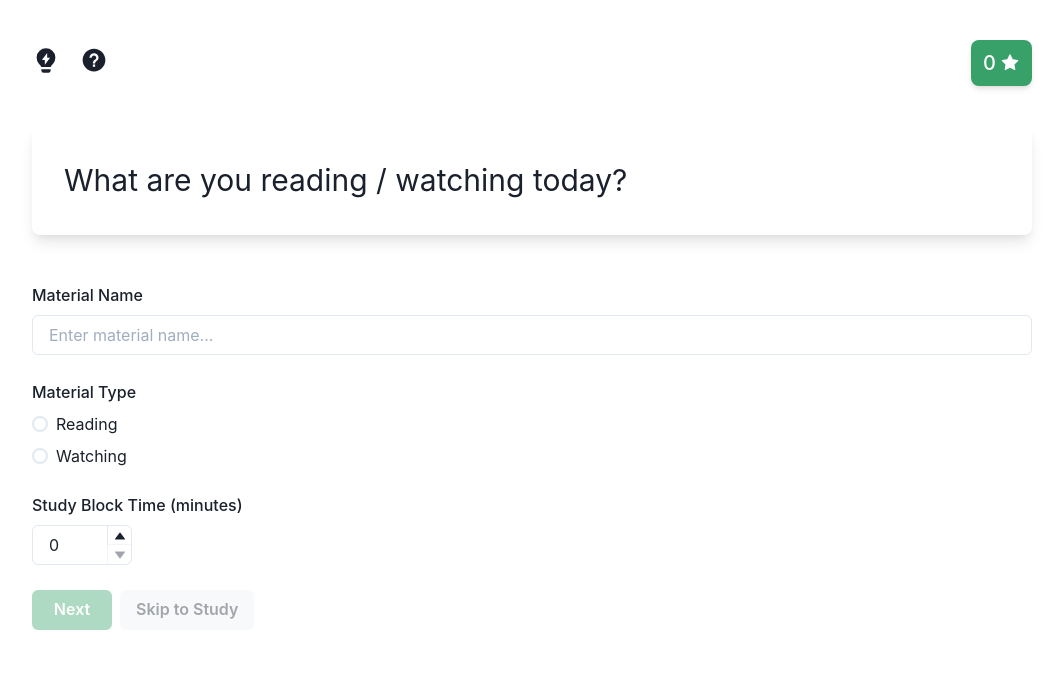
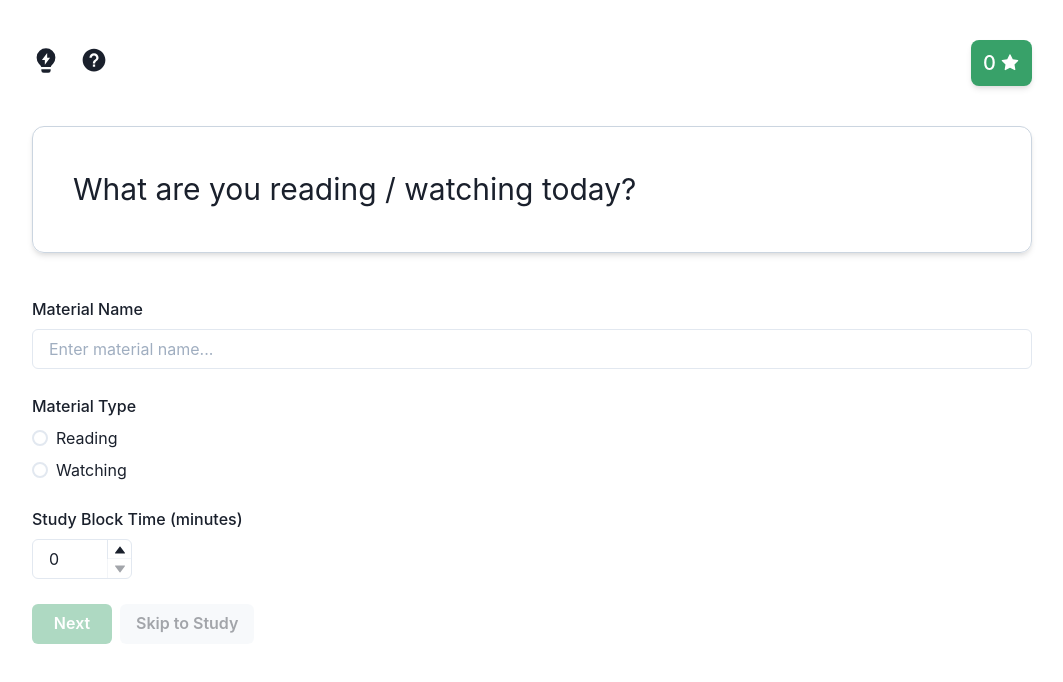
Before and after one commit to Philosocode/workflows, a React (Create React App) app: page / in a window 1280 px wide. Shown: the top 682 px of the page, without its empty margins (108-1171 px from the left). Built offline with nearby package versions, Linux system fonts and the light colour scheme; what react-mde, showdown would draw is missing.

Commit message:
Tweak <Message />

```diff
--- a/src/message/components/message.component.tsx
+++ b/src/message/components/message.component.tsx
@@ -6,13 +6,13 @@ export interface IProps {
 export function Message(props: IProps) {
   return (
     <Box
-      bg="white"
-      mx="auto"
-      mb={8}
+      border="1px solid"
+      borderColor="gray.300"
+      mb={7}
       maxW="full"
-      rounded="lg"
-      shadow="lg"
-      p={8}
+      rounded="xl"
+      shadow="md"
+      p={10}
       fontSize="3xl"
     >
       {props.children}
```
